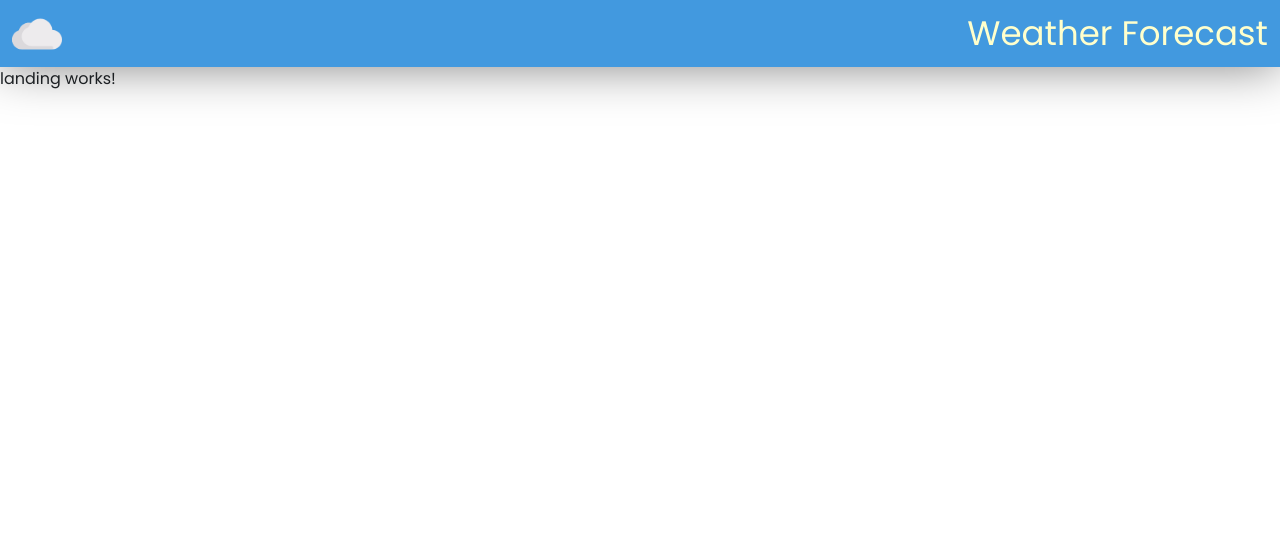
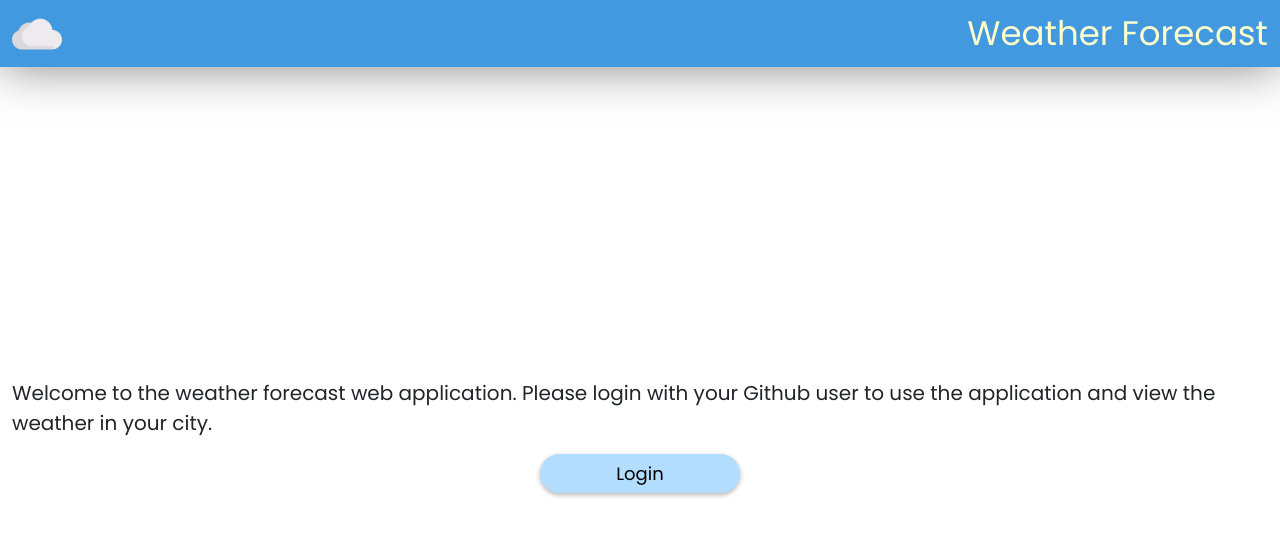
Before and after one commit to roxcoplas/WeatherApp, an Angular app: page /landing in a window 1280 px wide. Shown: the top 536 px of the page. Built offline with nearby package versions, Linux system fonts and the light colour scheme.

Commit message:
Added landing screen design

```diff
--- a/src/app/landing/landing.component.html
+++ b/src/app/landing/landing.component.html
@@ -1 +1,4 @@
-<p>landing works!</p>
+<div class="container-fluid">
+    <p>Welcome to the weather forecast web application. Please login with your Github user to use the application and view the weather in your city.</p>
+    <button class="btn btn-primary">Login</button>
+</div>
--- a/src/app/landing/landing.component.scss
+++ b/src/app/landing/landing.component.scss
@@ -0,0 +1,26 @@
+.btn {
+    background-color: #B3DDFF;
+    border: #B3DDFF;
+    border-radius: 25px;
+    color: #000000;
+    font-size: 18px;
+    width: 200px;
+    box-shadow: 0px 2px 5px rgba(0, 0, 0, 0.3);
+    transition: background-color 0.3s ease;
+
+    &:hover {
+        background-color: #4299DF;
+    }
+}
+
+.container-fluid {
+    display: flex;
+    flex-direction: column;
+    justify-content: center;
+    align-items: center;
+    height: 92%;
+}
+
+p {
+    font-size: 20px;
+}
```
